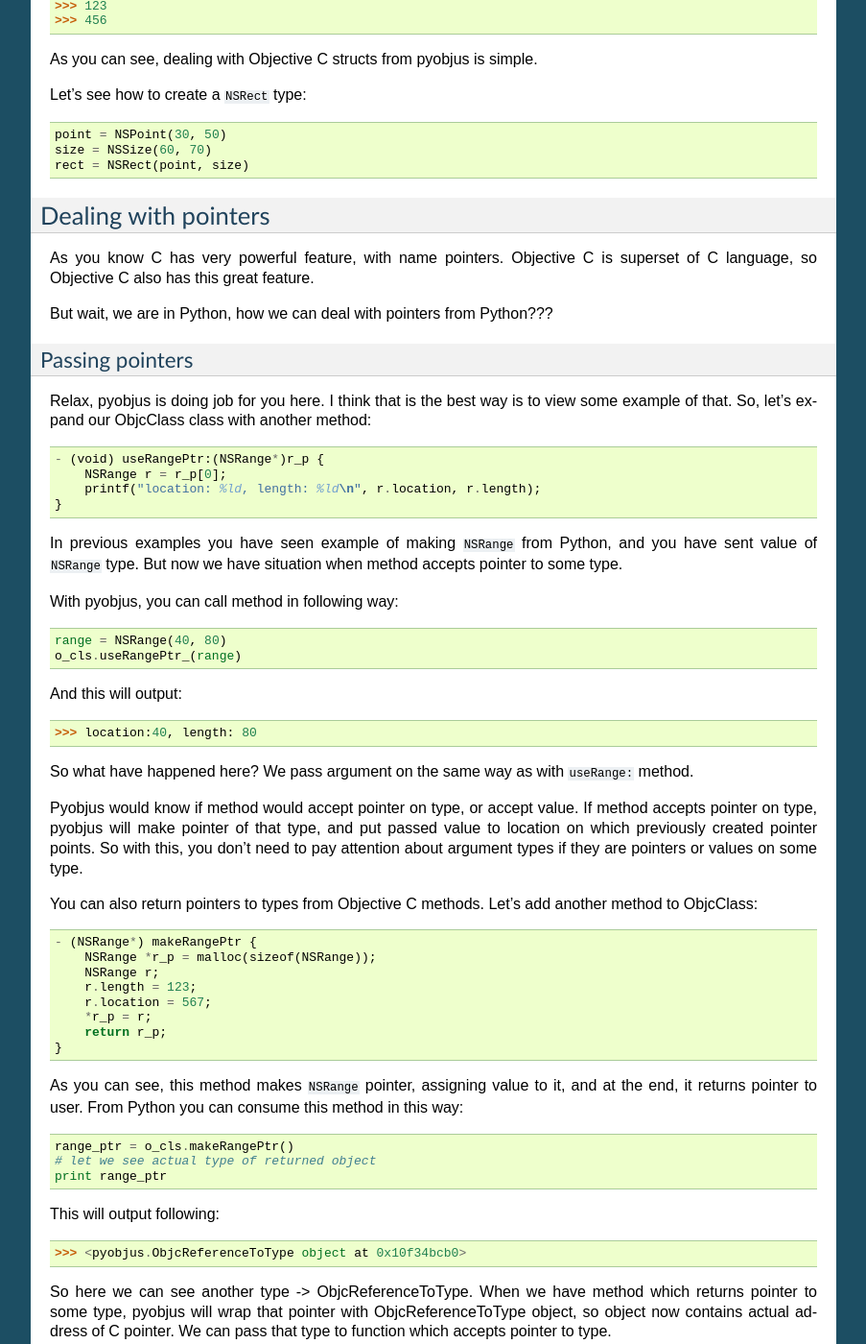
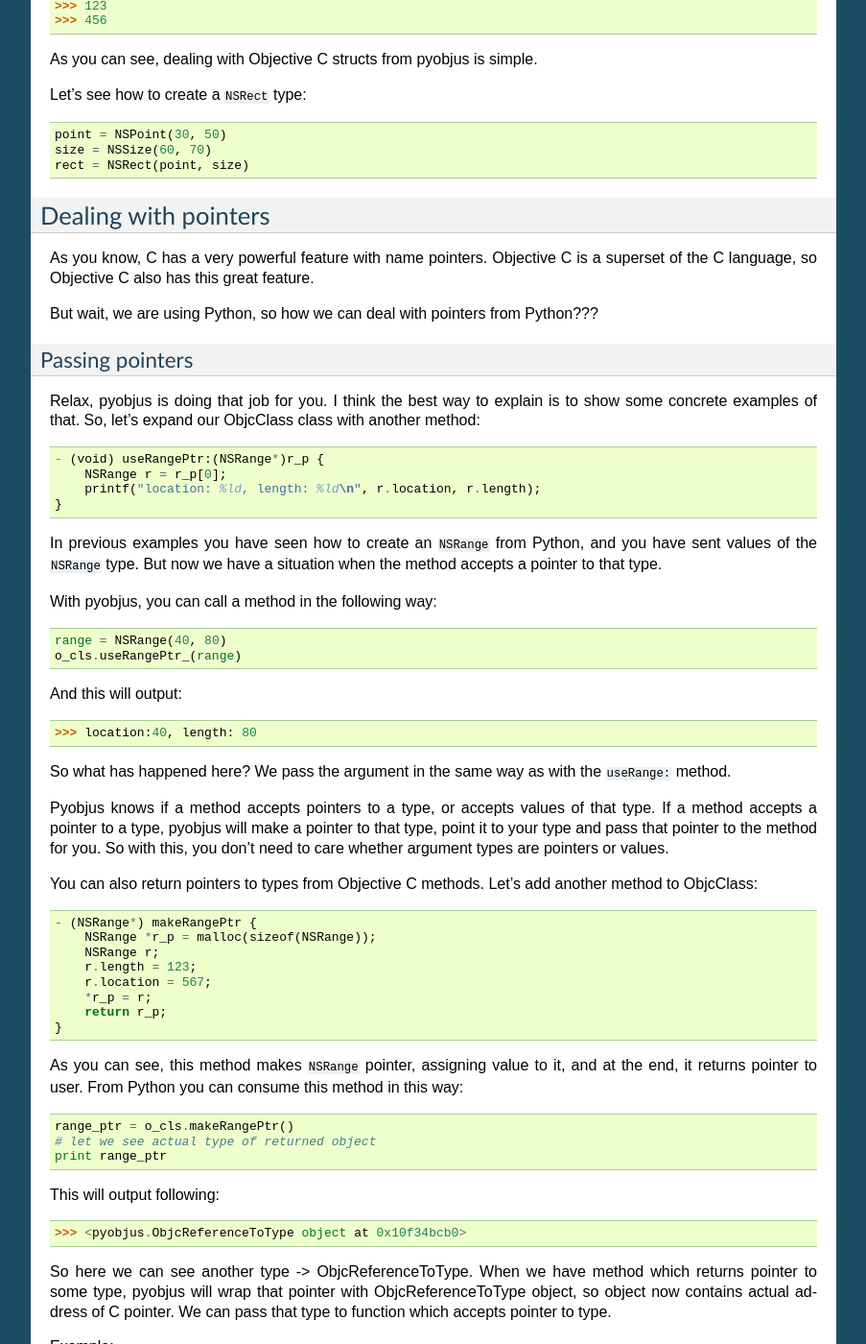
Before and after one commit to kivy/pyobjus, a Sphinx documentation site: the page built from docs/source/core_tutorials.rst, in a window 1280 px wide and 1400 px high, scrolled down 4397 px. Shown: the whole window at 96% size, without its empty margins (198-1101 px from the left). Built offline with Sphinx 7.4.7, drawn with Linux system fonts in a browser that asks for light colours.

Commit message:
doc: tweaks to grammar

```diff
--- a/docs/source/core_tutorials.rst
+++ b/docs/source/core_tutorials.rst
@@ -278,23 +278,28 @@
 Dealing with pointers
 ---------------------
 
-As you know C has very powerful feature, with name pointers. Objective C is superset of C language, so Objective C also has this great feature.
+As you know, C has a very powerful feature with name pointers. Objective C is
+a superset of the C language, so Objective C also has this great feature.
 
-But wait, we are in Python, how we can deal with pointers from Python???
+But wait, we are using Python, so how we can deal with pointers from Python???
 
 Passing pointers
 ~~~~~~~~~~~~~~~~
 
-Relax, pyobjus is doing job for you here. I think that is the best way is to view some example of that. So, let's expand our ObjcClass class with another method::
+Relax, pyobjus is doing that job for you. I think the best way to explain is to
+show some concrete examples of that. So, let's expand our ObjcClass class with
+another method::
 
     - (void) useRangePtr:(NSRange*)r_p {
         NSRange r = r_p[0];
         printf("location: %ld, length: %ld\n", r.location, r.length);
     }
 
-In previous examples you have seen example of making ``NSRange`` from Python, and you have sent value of ``NSRange`` type. But now we have situation when method accepts pointer to some type.
+In previous examples you have seen how to create an ``NSRange`` from Python,
+and you have sent values of the ``NSRange`` type. But now we have a situation
+when the method accepts a pointer to that type.
 
-With pyobjus, you can call method in following way::
+With pyobjus, you can call a method in the following way::
 
     range = NSRange(40, 80)
     o_cls.useRangePtr_(range)
@@ -303,13 +308,17 @@
 
     >>> location:40, length: 80
 
-So what have happened here? We pass argument on the same way as with ``useRange:`` method.
+So what has happened here? We pass the argument in the same way as with
+the ``useRange:`` method.
 
-Pyobjus would know if method would accept pointer on type, or accept value. If method accepts pointer on type, pyobjus will make pointer of that type,
-and put passed value to location on which previously created pointer points.
-So with this, you don't need to pay attention about argument types if they are pointers or values on some type.
+Pyobjus knows if a method accepts pointers to a type, or accepts values of that
+type. If a method accepts a pointer to a type, pyobjus will make a pointer to
+that type, point it to your type and pass that pointer to the method for you.
+So with this, you don't need to care whether argument types are pointers or
+values.
 
-You can also return pointers to types from Objective C methods. Let's add another method to ObjcClass::
+You can also return pointers to types from Objective C methods. Let's add
+another method to ObjcClass::
 
     - (NSRange*) makeRangePtr {
         NSRange *r_p = malloc(sizeof(NSRange));
```
